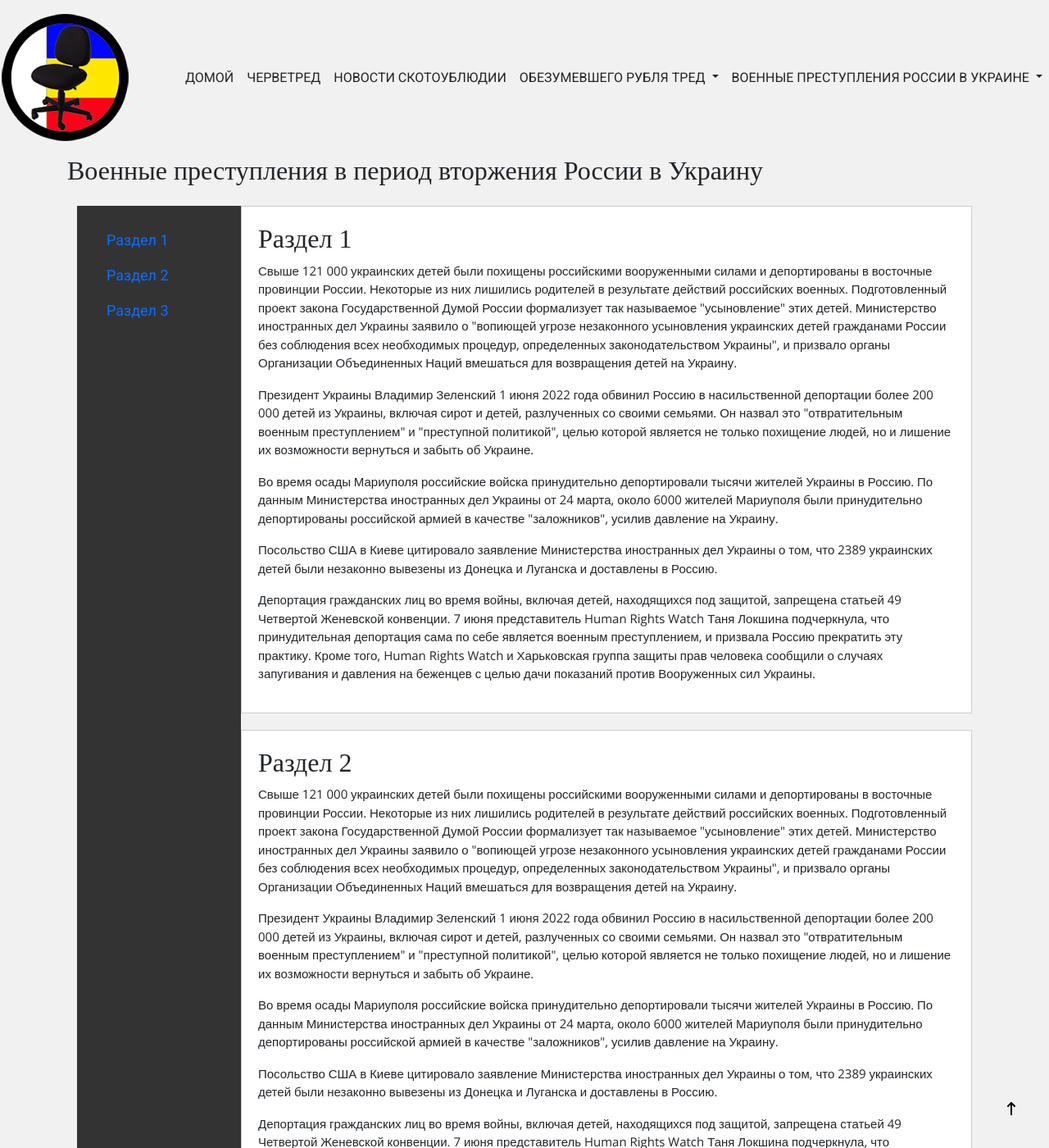
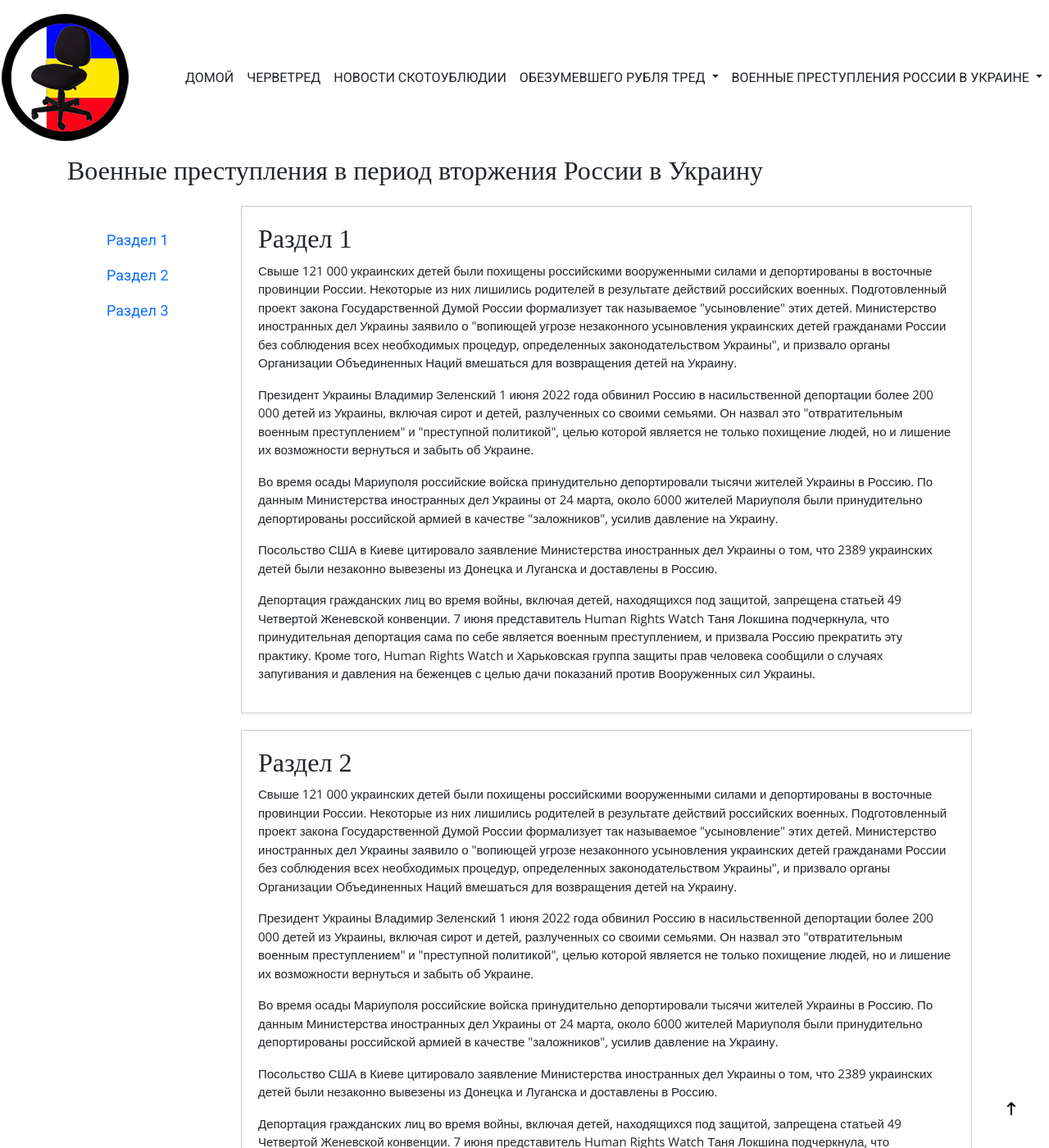
Before and after one commit to chervetred/chervetred.github.io, a Jekyll site: the page built from _pages/test.html, in a window 1280 px wide and 1400 px high. Shown: the whole window at 82% size. Built offline with Jekyll 4.4.1, drawn with Linux system fonts in a browser that asks for light colours; nearby versions of some CDN libraries; some web fonts are replaced; a script that is not in the unit is left out; comment, search, counter and statistics services are not loaded.

Commit message:
Update test.html

```diff
--- a/_pages/test.html
+++ b/_pages/test.html
@@ -16,7 +16,6 @@ image:
   <style>
     body {
       font-family: 'Roboto', sans-serif;
-      background-color: #f1f1f1;
       margin: 0;
       padding: 0;
     }
@@ -28,8 +27,6 @@ image:
       overflow-y: auto;
       position: sticky;
       top: 0;
-      background-color: #333;
-      color: white;
       padding: 20px;
       width: 200px;
       font-size: 18px;
@@ -46,7 +43,6 @@ image:
       border: 1px solid #ccc;
       padding: 20px;
       margin-bottom: 20px;
-      background-color: #fff;
     }
     .active {
       background-color: lightblue;
@@ -65,7 +61,7 @@ image:
     <div style="flex: 1;">
       <div id="section1" class="article-section">
         <h2>Раздел 1</h2>
-        <p>Свыше 121 000 украинских детей были похищены российскими вооруженными силами и депортированы в восточные провинции России. Некоторые из них лишились родителей в результате действий российских военных. Подготовленный проект закона Государственной Думой России формализует так называемое "усыновление" этих детей. Министерство иностранных дел Украины заявило о "вопиющей угрозе незаконного усыновления украинских детей гражданами России без соблюдения всех необходимых процедур, определенных законодательством Украины", и призвало органы Организации Объединенных Наций вмешаться для возвращения детей на Украину.</p>
+       <p>Свыше 121 000 украинских детей были похищены российскими вооруженными силами и депортированы в восточные провинции России. Некоторые из них лишились родителей в результате действий российских военных. Подготовленный проект закона Государственной Думой России формализует так называемое "усыновление" этих детей. Министерство иностранных дел Украины заявило о "вопиющей угрозе незаконного усыновления украинских детей гражданами России без соблюдения всех необходимых процедур, определенных законодательством Украины", и призвало органы Организации Объединенных Наций вмешаться для возвращения детей на Украину.</p>
 <p>Президент Украины Владимир Зеленский 1 июня 2022 года обвинил Россию в насильственной депортации более 200 000 детей из Украины, включая сирот и детей, разлученных со своими семьями. Он назвал это "отвратительным военным преступлением" и "преступной политикой", целью которой является не только похищение людей, но и лишение их возможности вернуться и забыть об Украине.</p>
 <p>Во время осады Мариуполя российские войска принудительно депортировали тысячи жителей Украины в Россию. По данным Министерства иностранных дел Украины от 24 марта, около 6000 жителей Мариуполя были принудительно депортированы российской армией в качестве "заложников", усилив давление на Украину.</p>
 <p>Посольство США в Киеве цитировало заявление Министерства иностранных дел Украины о том, что 2389 украинских детей были незаконно вывезены из Донецка и Луганска и доставлены в Россию.</p>
@@ -81,7 +77,7 @@ image:
       </div>
       <div id="section3" class="article-section">
         <h2>Раздел 3</h2>
-        <p>Свыше 121 000 украинских детей были похищены российскими вооруженными силами и депортированы в восточные провинции России. Некоторые из них лишились родителей в результате действий российских военных. Подготовленный проект закона Государственной Думой России формализует так называемое "усыновление" этих детей. Министерство иностранных дел Украины заявило о "вопиющей угрозе незаконного усыновления украинских детей гражданами России без соблюдения всех необходимых процедур, определенных законодательством Украины", и призвало органы Организации Объединенных Наций вмешаться для возвращения детей на Украину.</p>
+   <p>Свыше 121 000 украинских детей были похищены российскими вооруженными силами и депортированы в восточные провинции России. Некоторые из них лишились родителей в результате действий российских военных. Подготовленный проект закона Государственной Думой России формализует так называемое "усыновление" этих детей. Министерство иностранных дел Украины заявило о "вопиющей угрозе незаконного усыновления украинских детей гражданами России без соблюдения всех необходимых процедур, определенных законодательством Украины", и призвало органы Организации Объединенных Наций вмешаться для возвращения детей на Украину.</p>
 <p>Президент Украины Владимир Зеленский 1 июня 2022 года обвинил Россию в насильственной депортации более 200 000 детей из Украины, включая сирот и детей, разлученных со своими семьями. Он назвал это "отвратительным военным преступлением" и "преступной политикой", целью которой является не только похищение людей, но и лишение их возможности вернуться и забыть об Украине.</p>
 <p>Во время осады Мариуполя российские войска принудительно депортировали тысячи жителей Украины в Россию. По данным Министерства иностранных дел Украины от 24 марта, около 6000 жителей Мариуполя были принудительно депортированы российской армией в качестве "заложников", усилив давление на Украину.</p>
 <p>Посольство США в Киеве цитировало заявление Министерства иностранных дел Украины о том, что 2389 украинских детей были незаконно вывезены из Донецка и Луганска и доставлены в Россию.</p>
@@ -89,7 +85,5 @@ image:
       </div>
     </div>
   </div>
-
-  <script src="https://cdn.jsdelivr.net/npm/bootstrap@5.4.0/dist/js/bootstrap.bundle.min.js"></script>
 </body>
 </html>
```
